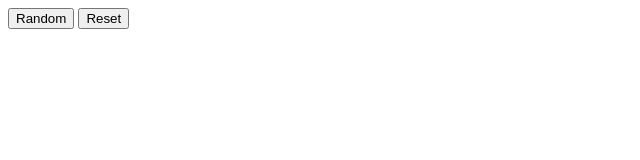
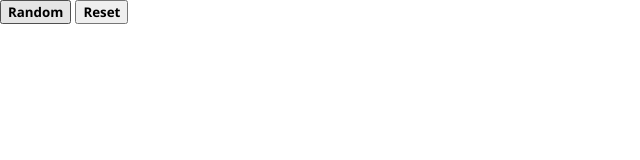
Before and after one commit to CHZMKL/color-changer, a plain HTML site: page index.html in a window 1280 px wide. Shown: the whole page, without its empty margins (0-640 px from the left). Drawn offline with nearby package versions, Linux system fonts and the light colour scheme.

Commit message:
added universal font via css, added reset file

```diff
--- a/index.html
+++ b/index.html
@@ -2,6 +2,10 @@
 <html>
   <head>
     <meta charset="utf-8">
+    <meta name="viewport" content="width=device-width, initial-scale=1.0">
+    <link rel="stylesheet" href="reset.css">
+    <link rel="stylesheet" href="styles.css">
+    <link href="https://fonts.googleapis.com/css?family=Open+Sans:700" rel="stylesheet">
     <title>Color Changer</title>
   </head>
   <body>
--- /dev/null
+++ b/reset.css
@@ -0,0 +1,48 @@
+/* http://meyerweb.com/eric/tools/css/reset/
+   v2.0 | 20110126
+   License: none (public domain)
+*/
+
+html, body, div, span, applet, object, iframe,
+h1, h2, h3, h4, h5, h6, p, blockquote, pre,
+a, abbr, acronym, address, big, cite, code,
+del, dfn, em, img, ins, kbd, q, s, samp,
+small, strike, strong, sub, sup, tt, var,
+b, u, i, center,
+dl, dt, dd, ol, ul, li,
+fieldset, form, label, legend,
+table, caption, tbody, tfoot, thead, tr, th, td,
+article, aside, canvas, details, embed,
+figure, figcaption, footer, header, hgroup,
+menu, nav, output, ruby, section, summary,
+time, mark, audio, video {
+	margin: 0;
+	padding: 0;
+	border: 0;
+	font-size: 100%;
+	font: inherit;
+	vertical-align: baseline;
+}
+/* HTML5 display-role reset for older browsers */
+article, aside, details, figcaption, figure,
+footer, header, hgroup, menu, nav, section {
+	display: block;
+}
+body {
+	line-height: 1;
+}
+ol, ul {
+	list-style: none;
+}
+blockquote, q {
+	quotes: none;
+}
+blockquote:before, blockquote:after,
+q:before, q:after {
+	content: '';
+	content: none;
+}
+table {
+	border-collapse: collapse;
+	border-spacing: 0;
+}
--- a/styles.css
+++ b/styles.css
@@ -0,0 +1,3 @@
+* {
+  font-family: 'Open Sans', sans-serif;
+}
```
